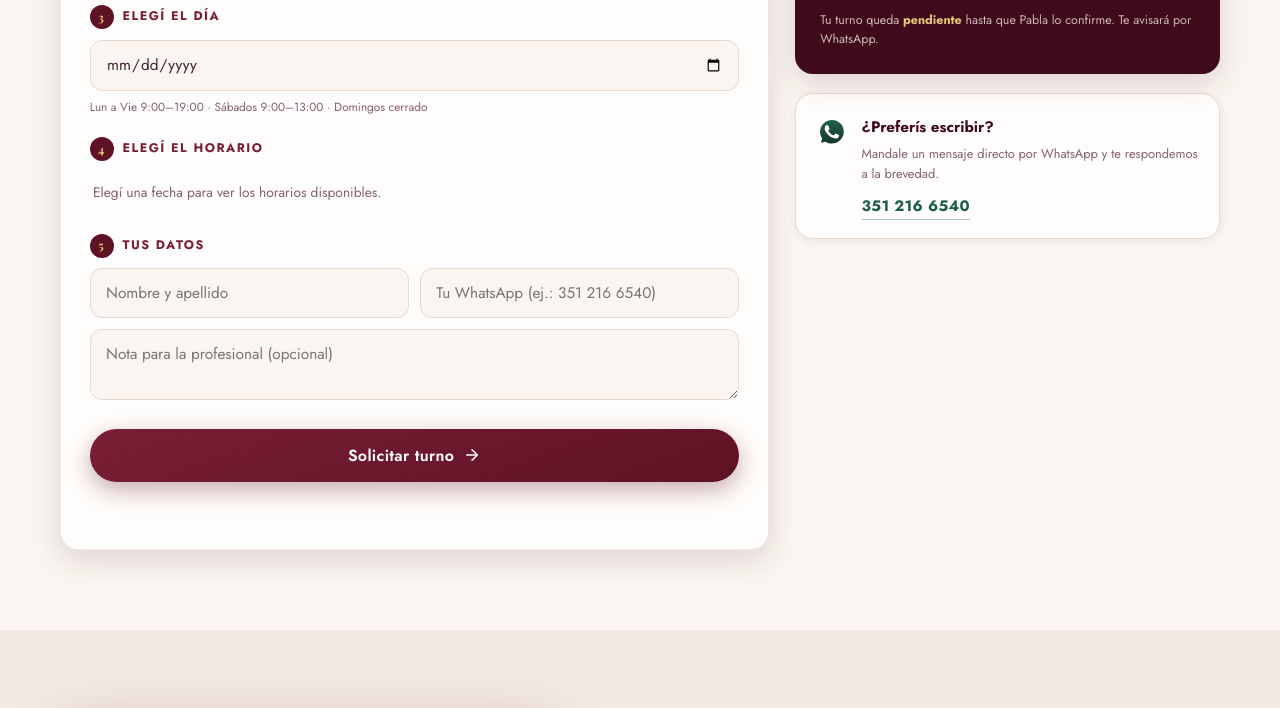
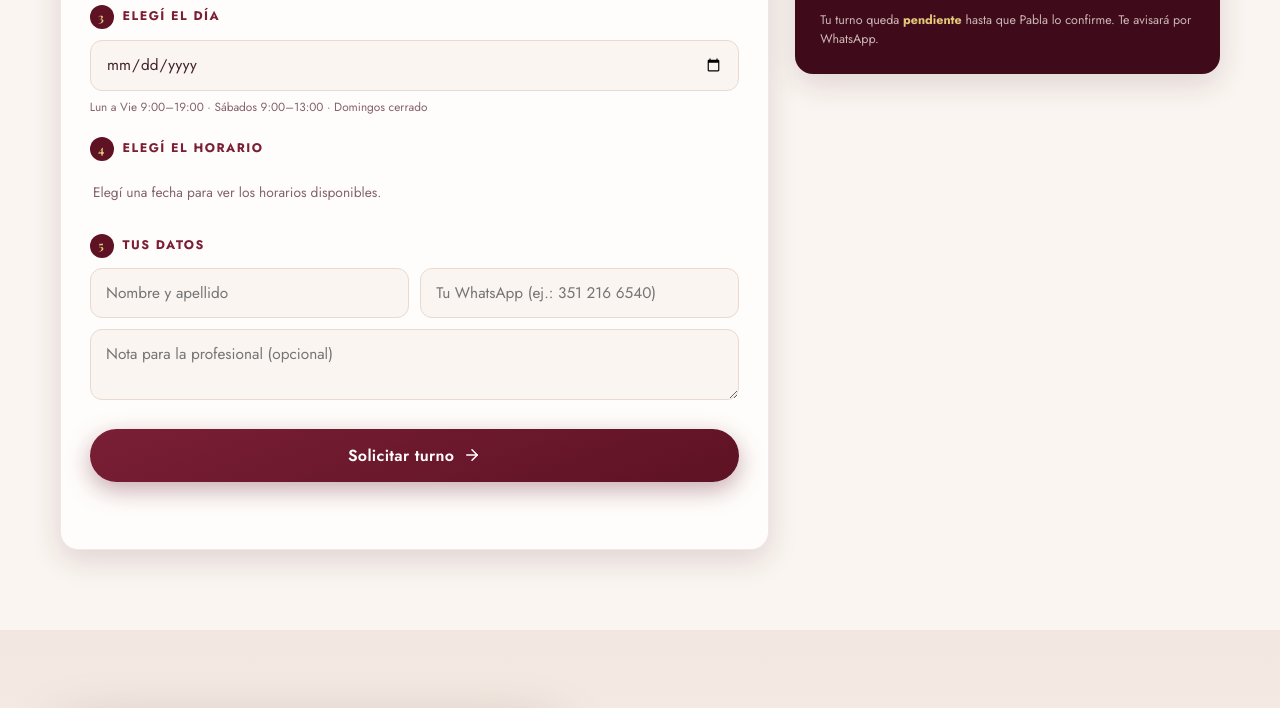
Before and after one commit to Somospopups/Pabla, a plain HTML site: page index.html in a window 1280 px wide. Shown: the part 3354-4062 px from the top of the page. Drawn offline with nearby package versions, Linux system fonts and the light colour scheme; a web font is replaced by a local one.

Commit message:
feat(ctas): unificar accesos — quitar el CTA verde de WA y la tarjeta WA del aside
- CTA final: solo 'Reservar turno' (el popup ya ofrece la opcion WhatsApp).
- Seccion de reservas: se quita la tarjeta 'Preferis escribir?' con el
  numero; quedan el turnero online como camino principal y la nota en
  el texto explicativo.
- Styles versionados ?v=20261127e.

WhatsApp queda en: popup (opcion directa), Copito, link del pie,
boton de confirmacion post-reserva y 'Valor a consultar' por tarjeta.

```diff
--- a/index.html
+++ b/index.html
@@ -83,7 +83,7 @@
 <link rel="preconnect" href="https://fonts.googleapis.com" />
 <link rel="preconnect" href="https://fonts.gstatic.com" crossorigin />
 <link href="https://fonts.googleapis.com/css2?family=Playfair+Display:ital,wght@0,400;0,600;0,700;0,800;1,400;1,600&family=Jost:wght@300;400;500;600;700&display=swap" rel="stylesheet" />
-<link rel="stylesheet" href="styles.css?v=20261127d" />
+<link rel="stylesheet" href="styles.css?v=20261127e" />
 </head>
 <body>
 <!-- ══════════════ SPLASH · trazo dorado (solo primera carga de la sesión) ══════════════ -->
@@ -279,14 +279,6 @@
           </ul>
           <p class="summary-note">Tu turno queda <b>pendiente</b> hasta que Pabla lo confirme. Te avisará por WhatsApp.</p>
         </div>
-        <div class="aside-wa-card">
-          <img src="img/whatsapp.svg" alt="" width="26" height="26" class="wa-icon" />
-          <div>
-            <strong>¿Preferís escribir?</strong>
-            <p>Mandale un mensaje directo por WhatsApp y te respondemos a la brevedad.</p>
-            <a class="wa-link aside-wa-btn" data-wa-text="Hola Pabla! Quiero consultar por un turno." href="https://wa.me/5493512166540" target="_blank" rel="noopener">351 216 6540</a>
-          </div>
-        </div>
       </aside>
     </div>
 
@@ -401,10 +393,6 @@
     <p>Turnos disponibles esta semana. Escribinos y empecemos tu plan personalizado.</p>
     <div class="hero-ctas hero-ctas-center">
       <button type="button" class="btn btn-gold btn-lg" data-book-open>Reservar turno</button>
-      <a class="btn btn-whatsapp btn-lg wa-link" data-wa-text="Hola Pabla! Quiero reservar un turno." href="https://wa.me/5493512166540" target="_blank" rel="noopener">
-        <img src="img/whatsapp.svg" alt="" width="20" height="20" class="wa-icon" />
-        WhatsApp 351 216 6540
-      </a>
     </div>
     <a class="final-call" href="tel:+5493512166540">o llamar al <strong>351 216 6540</strong></a>
   </div>
--- a/styles.css
+++ b/styles.css
@@ -325,16 +325,6 @@ textarea { resize: vertical; }
 .summary-card li strong { text-align: right; font-weight: 600; }
 .summary-note { font-size: .78rem; color: rgba(253,243,236,.75); margin-top: .9rem; line-height: 1.5; }
 .summary-note b { color: var(--dorado-suave); }
-.aside-wa-card {
-  display: flex; gap: .8rem; align-items: flex-start;
-  background: var(--blanco); border: 1px solid var(--nude-2); border-radius: var(--radius);
-  padding: 1.2rem; box-shadow: var(--shadow-sm);
-}
-.aside-wa-card img { flex-shrink: 0; width: 34px; height: 34px; margin-top: .1rem; }
-.aside-wa-card strong { color: var(--vino); font-size: .95rem; }
-.aside-wa-card p { font-size: .8rem; color: var(--texto-suave); margin: .3rem 0 .5rem; }
-.aside-wa-btn { font-weight: 700; color: var(--wa-oscuro); text-decoration: none; font-size: .95rem; letter-spacing: .02em; border-bottom: 1.5px solid rgba(29,92,70,.35); padding-bottom: .1rem; }
-.aside-wa-btn:hover { color: var(--wa-hover); border-color: var(--wa-hover); }
 
 .booking-success {
   max-width: 620px; margin: 0 auto; text-align: center; background: var(--blanco);
```
